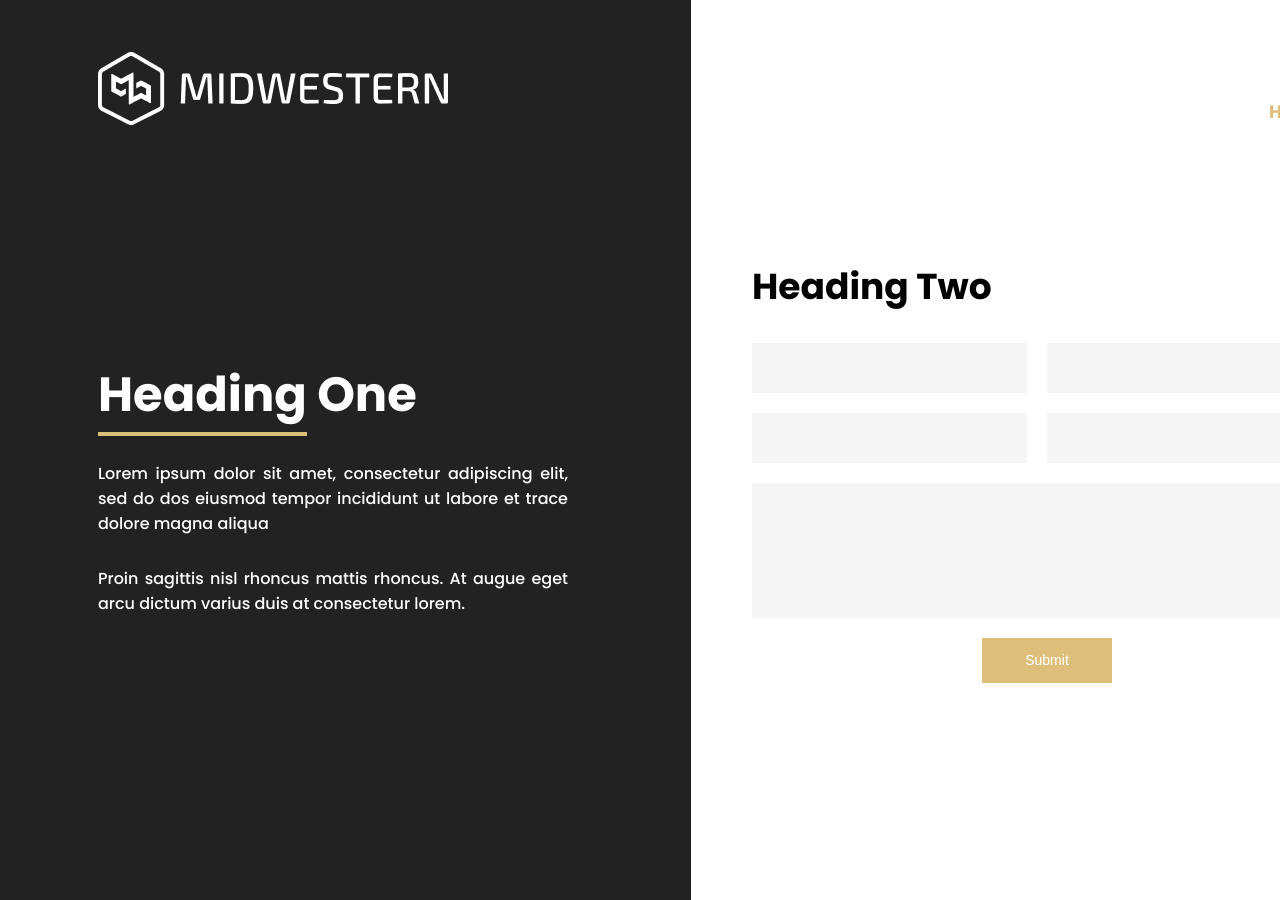
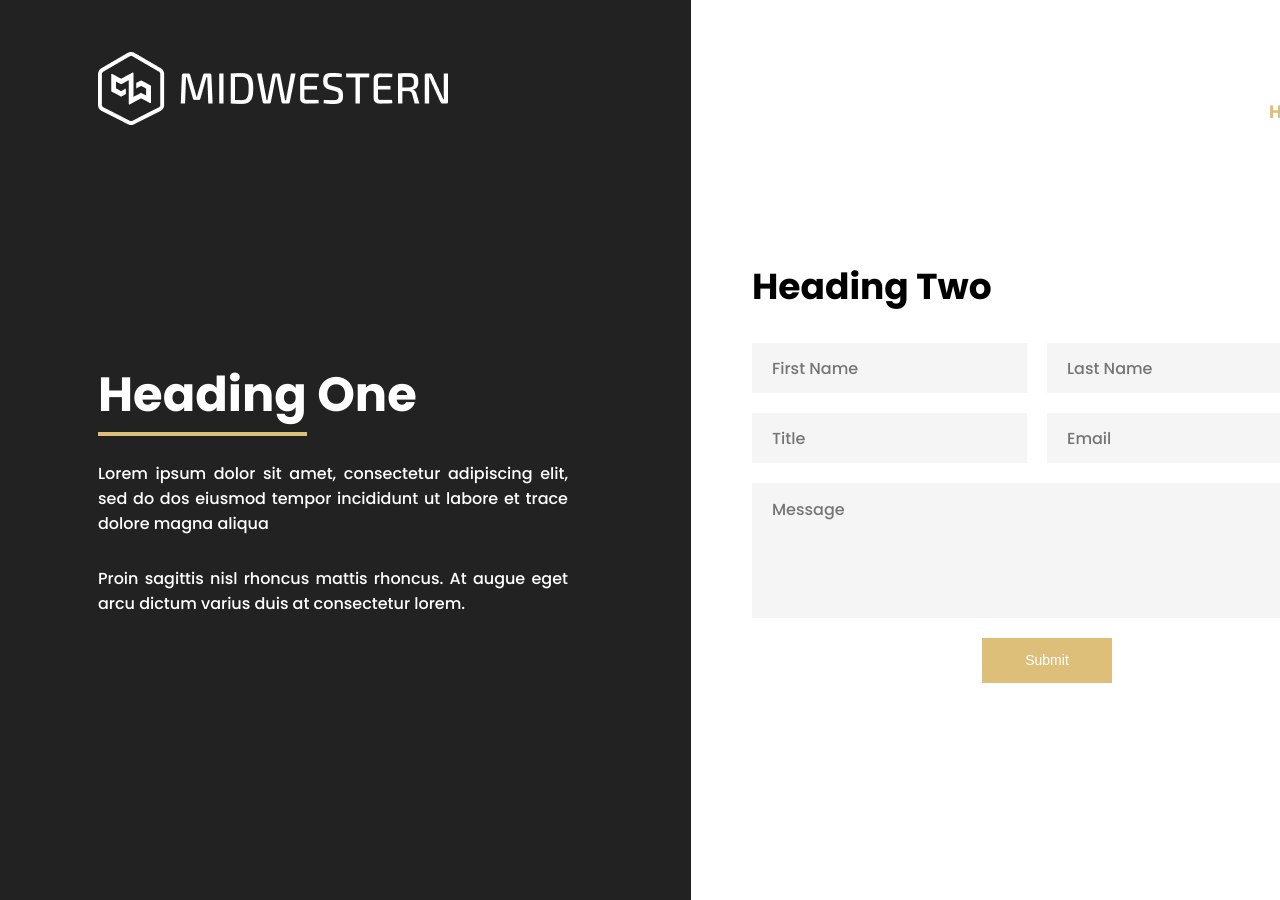
Before and after one commit to OneFrankDesign/midwestern-interactive-frontend-challenge, a Next.js app: page /contact in a window 1280 px wide. Shown: the top 900 px of the page. Built offline with nearby package versions, Linux system fonts and the light colour scheme.

Commit message:
hooked up axios for post request to api post end

```diff
--- a/components/ContactContainer/ContactContainer.module.css
+++ b/components/ContactContainer/ContactContainer.module.css
@@ -2,6 +2,7 @@
   display: flex;
   flex-direction: row;
   justify-content: center;
+
   align-items: center;
   height: 100vh;
   width: 100%;
--- a/components/ContactForm/ContactForm.component.js
+++ b/components/ContactForm/ContactForm.component.js
@@ -1,24 +1,74 @@
-import React from "react";
+import React, { useState } from "react";
+import Axios from "axios";
 import styles from "./ContactForm.module.css";
 import CustomButton from "../CustomButton/CustomButton.component";
 
 const ContactForm = () => {
+  const [formData, setFormData] = useState({
+    first_name: "",
+    last_name: "",
+    title: "",
+    email: "",
+    message: "",
+  });
+
+  const handleSubmit = (e) => {
+    const apiUrl = "https://api.mwi.dev/contact";
+    e.preventDefault();
+    Axios.post(apiUrl, {
+      first_name: formData.first_name,
+      last_name: formData.last_name,
+      title: formData.title,
+      email: formData.email,
+      message: formData.message,
+    }).then((res) => {
+      console.log(res);
+    });
+
+    setFormData({
+      first_name: "",
+      last_name: "",
+      title: "",
+      email: "",
+      message: "",
+    });
+  };
+  const handleChange = (e) => {
+    const newFormData = { ...formData };
+    newFormData[e.target.id] = e.target.value;
+    setFormData(newFormData);
+  };
+
   return (
     <div className={styles.formSection}>
       <h2 className={styles.subheading}>Heading Two</h2>
-      <form>
+      <form onSubmit={handleSubmit}>
         <div className={styles.formrow}>
           <div className={styles.formGroup}>
             <label className={styles.hidden} htmlFor="first_name">
               First Name
             </label>
-            <input className={styles.input} type="text" id="first_name" />
+            <input
+              className={styles.input}
+              type="text"
+              id="first_name"
+              value={formData.first_name}
+              placeholder={"First Name"}
+              onChange={handleChange}
+            />
           </div>
           <div className={styles.formGroup}>
             <label className={styles.hidden} htmlFor="last_name">
               Last Name
             </label>
-            <input className={styles.input} type="text" id="last_name" />
+            <input
+              className={styles.input}
+              type="text"
+              id="last_name"
+              placeholder={"Last Name"}
+              value={formData.last_name}
+              onChange={handleChange}
+            />
           </div>
         </div>
         <div className={styles.formrow}>
@@ -26,13 +76,27 @@ const ContactForm = () => {
             <label className={styles.hidden} htmlFor="title">
               Title
             </label>
-            <input className={styles.input} type="text" id="title" />
+            <input
+              className={styles.input}
+              type="text"
+              id="title"
+              value={formData.title}
+              placeholder={"Title"}
+              onChange={handleChange}
+            />
           </div>
           <div className={styles.formGroup}>
             <label className={styles.hidden} htmlFor="email">
-              email
+              Email
             </label>
-            <input className={styles.input} type="text" id="email" />
+            <input
+              className={styles.input}
+              type="email"
+              id="email"
+              value={formData.email}
+              placeholder={"Email"}
+              onChange={handleChange}
+            />
           </div>
         </div>
         <div className={styles.formrow}>
@@ -40,10 +104,15 @@ const ContactForm = () => {
             <label className={styles.hidden} htmlFor="message">
               Message
             </label>
-            <textarea className={styles.textArea} id="message" />
+            <textarea
+              className={styles.textArea}
+              id="message"
+              value={formData.message}
+              placeholder={"Message"}
+              onChange={handleChange}
+            />
           </div>
         </div>
-
         <CustomButton type="submit">Submit</CustomButton>
       </form>
     </div>
--- a/components/ContactForm/ContactForm.module.css
+++ b/components/ContactForm/ContactForm.module.css
@@ -25,18 +25,20 @@
   font-size: 16px;
   line-height: 24px;
   background: #f5f5f5;
+  color: #858585;
+  padding: 20px;
+  font-family: Poppins;
 }
 .formrow input:focus {
   outline: none;
 }
-.formrow input::placeholder {
-  color: #a9a9a9;
-}
+
 .input {
   margin-right: 20px;
 }
 .formGroup {
   display: flex;
+  flex-direction: column;
   width: 100%;
 }
 
@@ -49,11 +51,12 @@
   font-size: 16px;
   line-height: 24px;
   background: #f5f5f5;
+  color: #858585;
+  padding: 15px 20px;
+  font-weight: 500;
   resize: none;
+  font-family: Poppins;
 }
 .formrow .formGroup textarea:focus {
   outline: none;
 }
-.formrow .formGroup textarea::placeholder {
-  color: #a9a9a9;
-}
--- a/components/CustomButton/CustomButton.module.css
+++ b/components/CustomButton/CustomButton.module.css
@@ -17,3 +17,9 @@
   line-height: 21px;
   color: white;
 }
+.button:hover {
+  background: #ffffff;
+  color: #debf79;
+  border: 1px solid #debf79;
+  cursor: pointer;
+}
--- a/package.json
+++ b/package.json
@@ -9,6 +9,7 @@
     "lint": "next lint"
   },
   "dependencies": {
+    "axios": "^0.26.0",
     "next": "12.1.0",
     "react": "17.0.2",
     "react-dom": "17.0.2"
```
Also changed, not shown: 1 other file (tests, documents, lock files or other folders).
